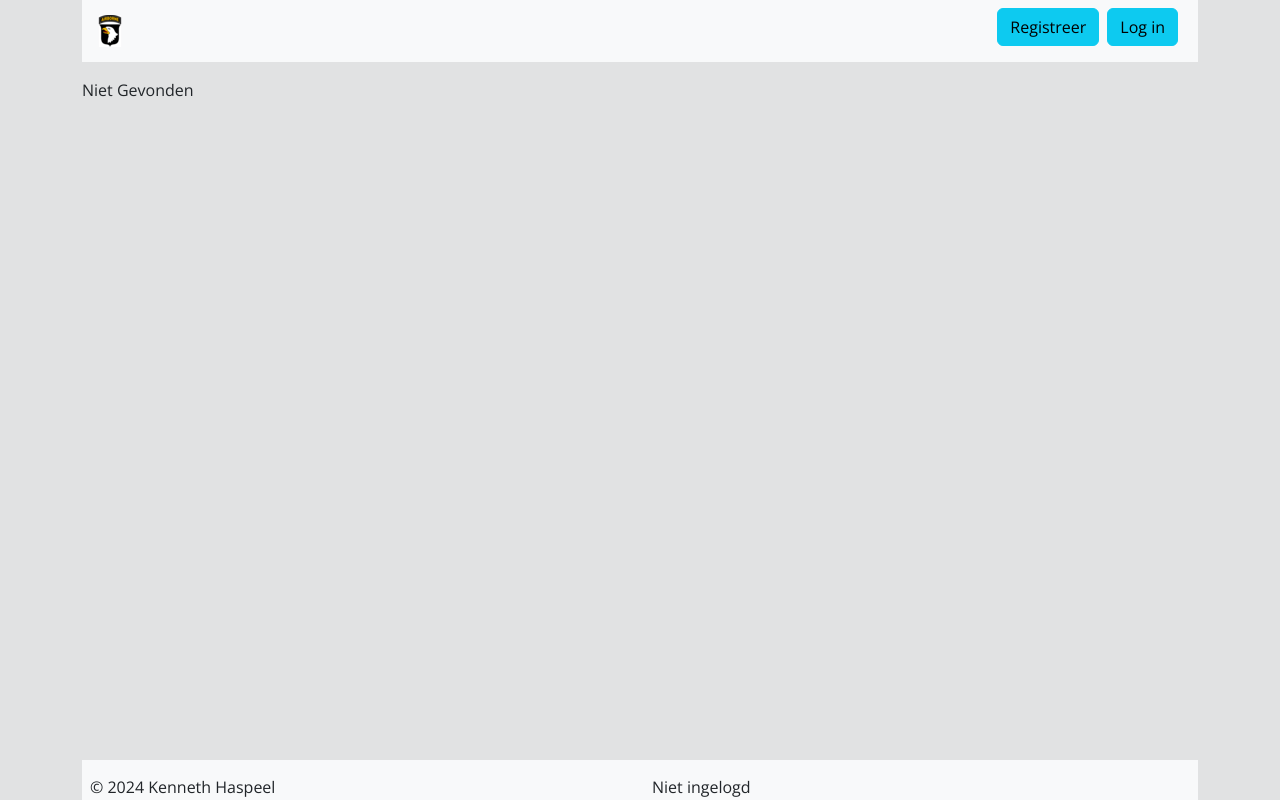
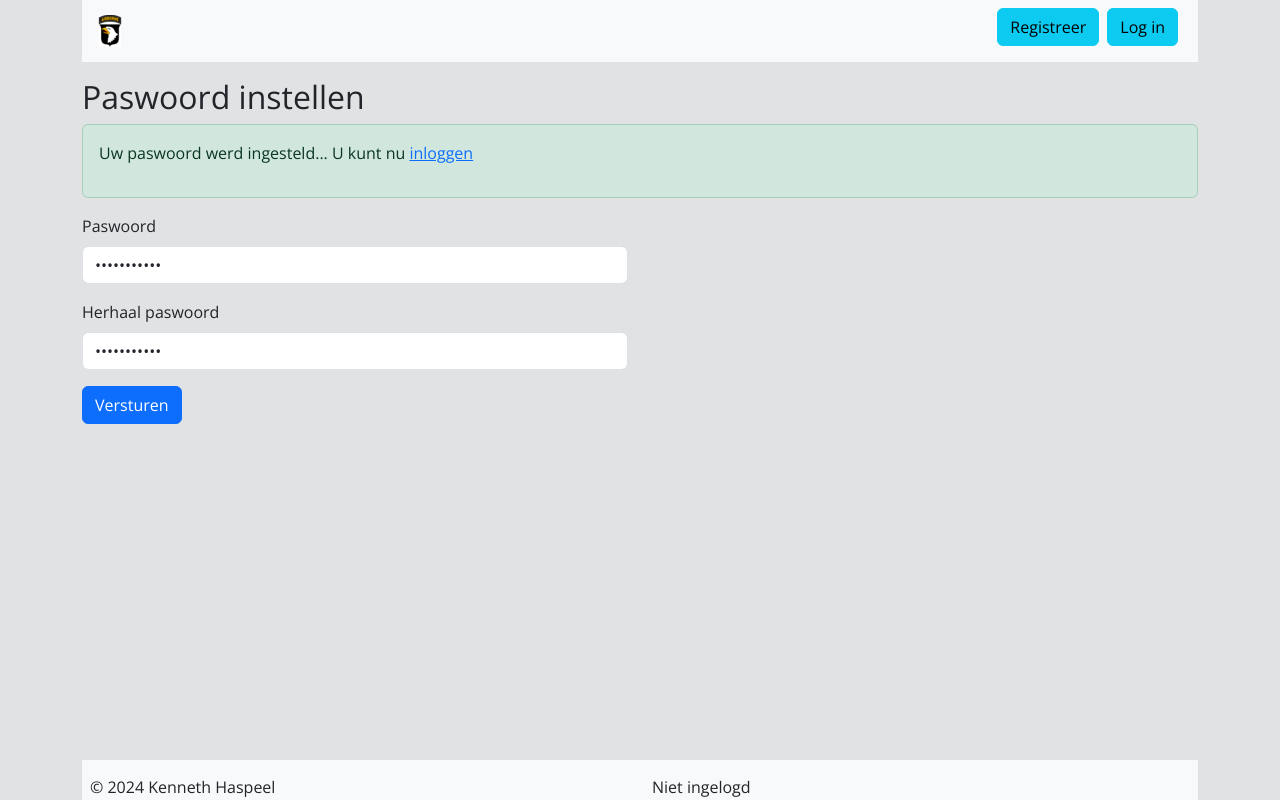
Before and after one commit to kennethhaspeel/Lazy_App, a React (Vite) app: page /identity/PaswoordInstellen in a window 1280 px wide. Built offline with nearby package versions, Linux system fonts and the light colour scheme.

Commit message:
paswoord vergeten afgewerkt

```diff
--- a/src/App.jsx
+++ b/src/App.jsx
@@ -15,6 +15,7 @@ import Registreer from "./paginas/identity/Registreer";
 import RegistreerIngediend from "./paginas/identity/RegistreerIngediend";
 import Loguit from "./paginas/identity/Loguit";
 import PaswoordVergeten from "./paginas/identity/PaswoordVergeten";
+import PaswoordInstellen from "./paginas/identity/PaswoordInstellen";
 
 // financieel
 import Uitleg from "./paginas/financieel/Uitleg";
@@ -69,6 +70,7 @@ function App() {
           <Route path="registreer" element={<Registreer />}></Route>
           <Route path="loguit" element={<Loguit />}></Route>
           <Route path="paswoordvergeten" element={<PaswoordVergeten />}></Route>
+          <Route path="PaswoordInstellen" element={<PaswoordInstellen />}></Route>
         </Route>
         <Route path="*" element={<NietGevonden />}></Route>
       </Route>
--- a/src/api/axios.jsx
+++ b/src/api/axios.jsx
@@ -4,13 +4,14 @@ import useAuth from '../hooks/useAuth';
 
 export const axiosUrls = (url) => {
     const overzicht = {
-     //   base_url: 'https://lazy-api.azurewebsites.net',
-        base_url: 'https://localhost:7023',
+        base_url: 'https://lazy-api.azurewebsites.net',
+      //  base_url: 'https://localhost:7023',
         login: '/Auth/login',
         loguit: 'Auth/loguit',
         registratie: 'Auth/registreer',
         bevestigRegistratie: 'Auth/BevestigRegistratie',
         paswoordvergeten: 'Auth/PaswoordVergeten',
+        paswoordinstellen: 'Auth/PaswoordInstellen',
         GetOverzichtTransacties: 'Financieel/GetOverzichtTransacties',
         NieuweTransactie: 'Financieel/NieuweTransactie',
         GetAllUsers: 'user/GetAllUsers',
--- a/src/paginas/identity/Login.jsx
+++ b/src/paginas/identity/Login.jsx
@@ -131,7 +131,8 @@ const Login = () => {
                                 </div>
                                 <button type="submit" className="btn btn-info mt-3">Inloggen</button>
                             </form>
-                            <p>Nog niet geregistreerd? Registreer <Link to='/registreer'>HIER</Link></p>
+                            <p>Nog niet geregistreerd? Registreer <Link to='/identity/registreer'>HIER</Link></p>
+                            <p>Paswoord vergeten? <Link to='/identity/paswoordvergeten'>Klik hier</Link> </p>
                         </section>
 
                     )
--- /dev/null
+++ b/src/paginas/identity/PaswoordInstellen.jsx
@@ -0,0 +1,116 @@
+import { Form, Row, Alert, Col, Button } from "react-bootstrap";
+import { Link, useSearchParams } from "react-router-dom";
+import { useState } from "react";
+import axios, {axiosUrls} from '../../api/axios';
+import { ErrorBoundary } from "react-error-boundary";
+import ErrorFallback from "../../components/ErrorFallback";
+
+const PaswoordInstellen = () => {
+    const [queryParam] = useSearchParams();
+    const UUID = queryParam.get("uuid");
+    const Email = queryParam.get("email");
+    const Token = queryParam.get("token");
+    const [paswoord, setPaswoord] = useState('8940@Wervik')
+    const [bevestigPaswoord, setBevestigPaswoord] = useState('8940@Wervik')
+    const [loading, setLoading] = useState(false);
+    const [errMsg, setErrMsg] = useState("");
+    const [hasError, setHasError] = useState(false);
+    const [verbergButton, setVerbergButton] = useState(false);
+    const [isSuccess, setIsSuccess] = useState(false);
+    const [sucMsg, setSucMsg] = useState("");
+
+    const handleSubmit = async (e) => {
+        console.log('geklikt')
+        setVerbergButton(true);
+        e.preventDefault()
+        const form = e.currentTarget;
+        if (form.checkValidity() === false) {
+            setVerbergButton(false);
+            e.stopPropagation();
+
+        }
+        setLoading(true);
+        try {
+            const response = await axios.put(axiosUrls('paswoordinstellen'),
+                JSON.stringify({ UUID, Email, paswoord, Token }),
+                {
+                    headers: { 'Content-Type': 'application/json' }
+                }
+            );
+            console.log(response.message)
+            setIsSuccess(true);
+            setLoading(false);
+            setHasError(false)
+        } catch (err) {
+            console.log(err)
+            if (!err?.response) {
+                setErrMsg('No Server Response');
+            } else {
+                setErrMsg(err.message);
+            }
+            setLoading(false)
+            setHasError(true);
+            setVerbergButton(false);
+        }
+    }
+    return (
+        <ErrorBoundary FallbackComponent={ErrorFallback}>
+        <section>
+            <h2>Paswoord instellen</h2>
+            {loading ? <Alert variant="info">Even geduld... </Alert> : ""}
+            <Alert variant="danger" hidden={!hasError}>
+                <p>{errMsg}</p>
+            </Alert>
+            <Alert variant="success" hidden={isSuccess}>
+                <p>Uw paswoord werd ingesteld... U kunt nu <Link to='/identity/login'>inloggen</Link> </p>
+
+            </Alert>
+            <Form onSubmit={handleSubmit}>
+                <Row>
+                    <Col xs={12} md={6}>
+                        <Form.Group className="mb-3">
+                            <Form.Label>Paswoord</Form.Label>
+                            <Form.Control
+                                type="password"
+                                id="paswoord"
+                                autoComplete="off"
+                                onChange={(e) => setPaswoord(e.target.value)}
+                                value={paswoord}
+                                placeholder="Paswoord"
+                                pattern="^(?=.*\d)(?=.*[a-z])(?=.*[A-Z])(?=.*[a-zA-Z]).{8,}$"
+                                title="Paswoord niet complex genoeg: minimum 1 kleine letter, 1 hoofdletter, 1 cijfer en 1 speciaal teken"
+                                required
+                            />
+
+                        </Form.Group>
+                    </Col>
+                </Row>
+                <Row>
+                    <Col xs={12} md={6}>
+                        <Form.Group className="mb-3">
+                            <Form.Label>Herhaal paswoord</Form.Label>
+                            <Form.Control
+                                type="password"
+                                id="bevestigpaswoord"
+                                autoComplete="off"
+                                onChange={(e) => setBevestigPaswoord(e.target.value)}
+                                value={bevestigPaswoord}
+                                pattern={paswoord}
+                                title="Paswoorden komen niet overeen"
+                                placeholder="Bevestig Paswoord"
+                                required
+                            />
+                        </Form.Group>
+                    </Col>
+                </Row>
+                 <Button variant="primary" type="submit" hidden={verbergButton}>
+                Versturen
+            </Button>
+            </Form>
+
+        </section>
+        </ErrorBoundary>
+    )
+}
+
+export default PaswoordInstellen
--- a/src/paginas/identity/PaswoordVergeten.jsx
+++ b/src/paginas/identity/PaswoordVergeten.jsx
@@ -40,6 +40,8 @@ const PaswoordVergeten = () => {
 
   return (
     <section>
+      <h2>Paswoord vergeten</h2>
+      <p>Geef het emailadres in waarmee u geregistreerd hebt. Binnen enkele minuten ontvangt u een mail met een link waarmee u uw paswoord opnieuw kunt instellen</p>
       {loading ? <Alert variant="info">Even geduld... </Alert> : ""}
       <Alert variant="danger" hidden={!hasError}>
         <p>{errMsg}</p>
```
